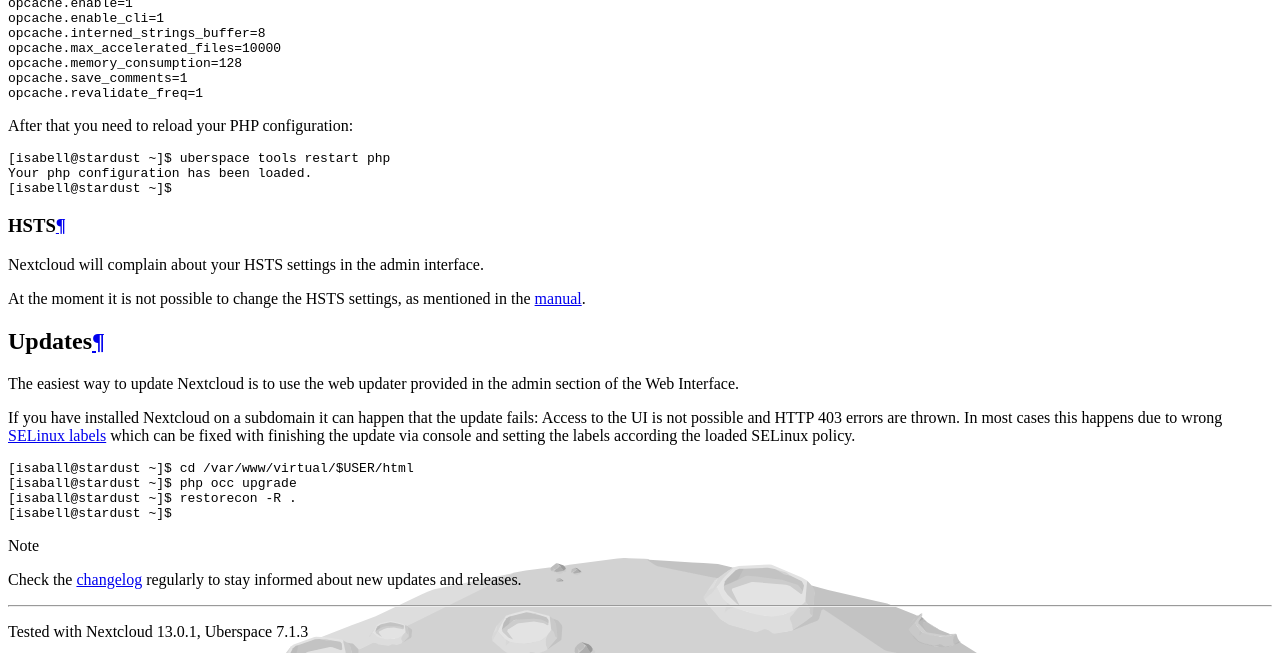
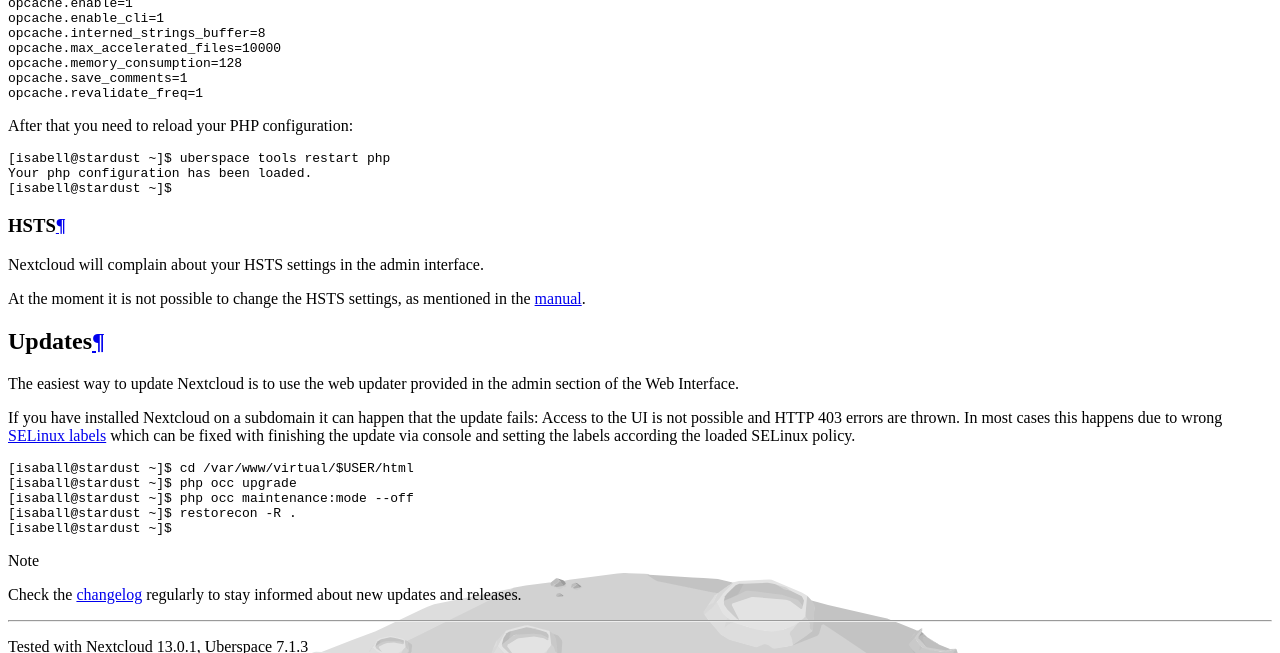
Before and after one commit to Uberspace/lab, a Sphinx documentation site: the page built from source/guide_nextcloud.rst, in a window 1280 px wide and 900 px high, scrolled down 3442 px, cut to the strip 0-653 px from the top of the window. Built offline with Sphinx 7.4.7 and the Read the Docs theme 2.0.0, drawn with Linux system fonts in a browser that asks for light colours.

Commit message:
Disable maintance mode after running nextcloud upgrade

```diff
--- a/source/guide_nextcloud.rst
+++ b/source/guide_nextcloud.rst
@@ -138,6 +138,7 @@
 
  [isaball@stardust ~]$ cd /var/www/virtual/$USER/html
  [isaball@stardust ~]$ php occ upgrade
+ [isaball@stardust ~]$ php occ maintenance:mode --off
  [isaball@stardust ~]$ restorecon -R .
  [isabell@stardust ~]$
 
```
